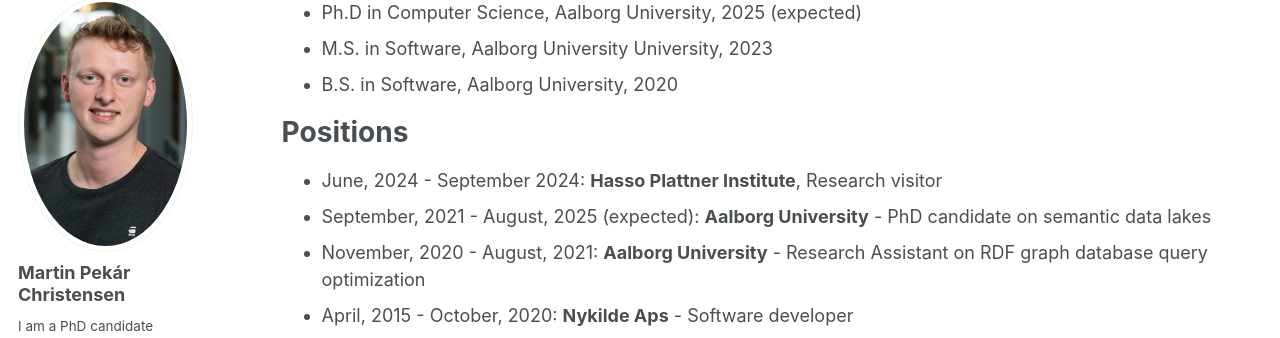
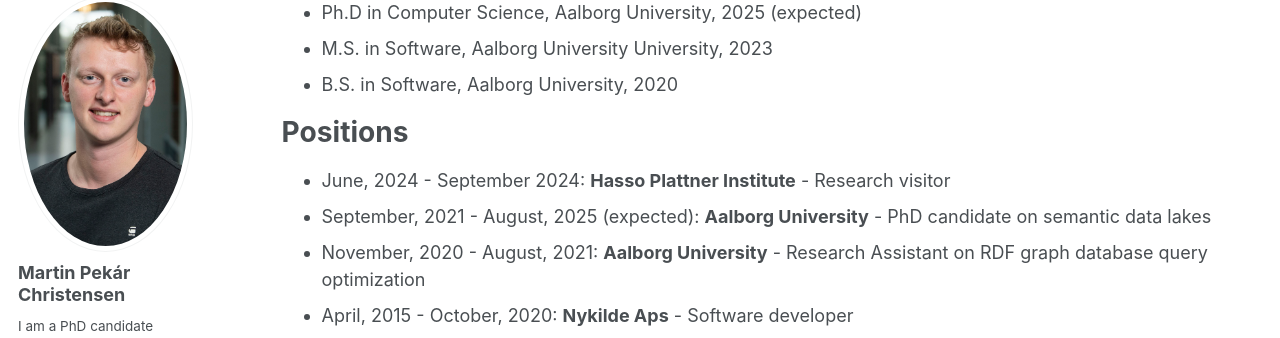
Before and after one commit to MrPekar98/mrpekar98.github.io, a Jekyll site: the page built from _pages/cv.md, in a window 1280 px wide and 900 px high, scrolled down 624 px. Shown: the part 90-428 px from the top of the window. Built offline with Jekyll 4.4.1, drawn with Linux system fonts in a browser that asks for light colours; some web fonts are replaced.

Commit message:
Update cv.md

```diff
--- a/_pages/cv.md
+++ b/_pages/cv.md
@@ -31,7 +31,7 @@ Education
 
 Positions
 ======
-* June, 2024 - September 2024: __Hasso Plattner Institute__, Research visitor
+* June, 2024 - September 2024: __Hasso Plattner Institute__ - Research visitor
 * September, 2021 - August, 2025 (expected): __Aalborg University__ - PhD candidate on semantic data lakes
 * November, 2020 - August, 2021: __Aalborg University__ - Research Assistant on RDF graph database query optimization
 * April, 2015 - October, 2020: __Nykilde Aps__ - Software developer
```
